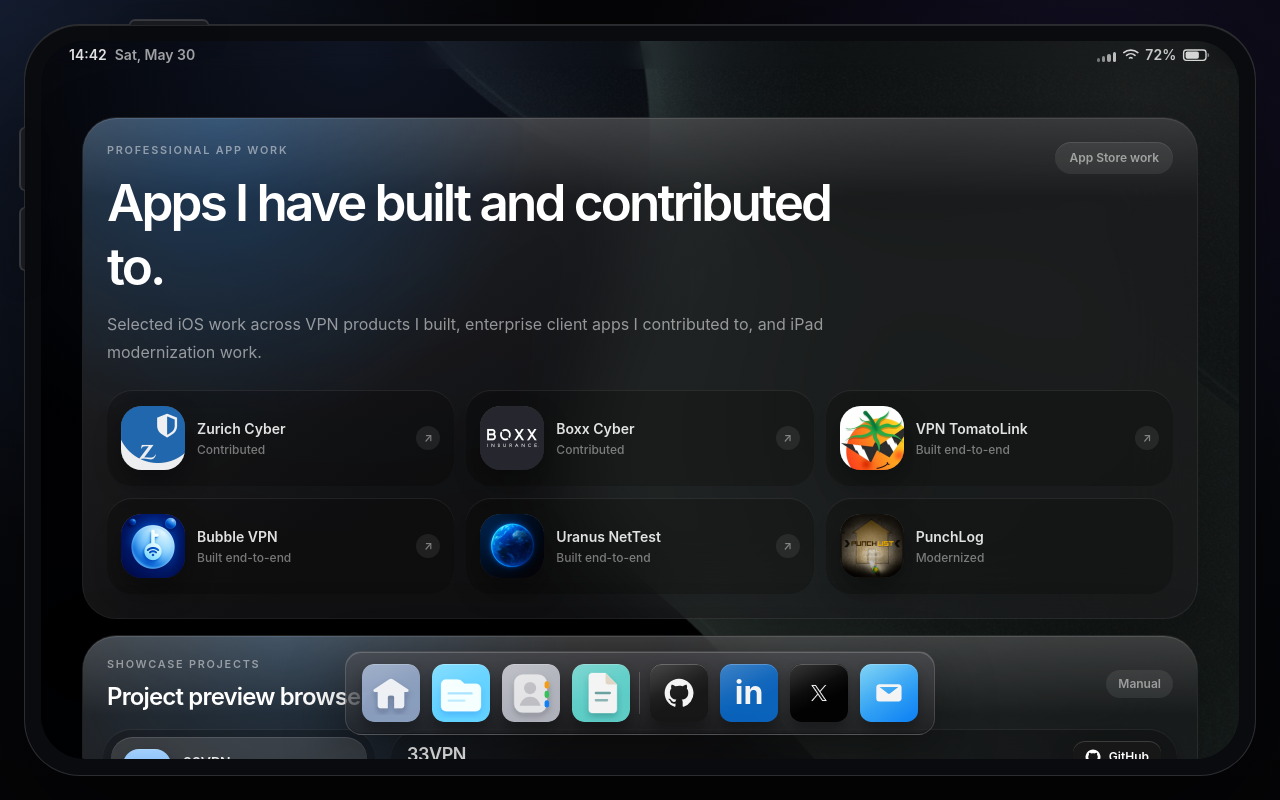
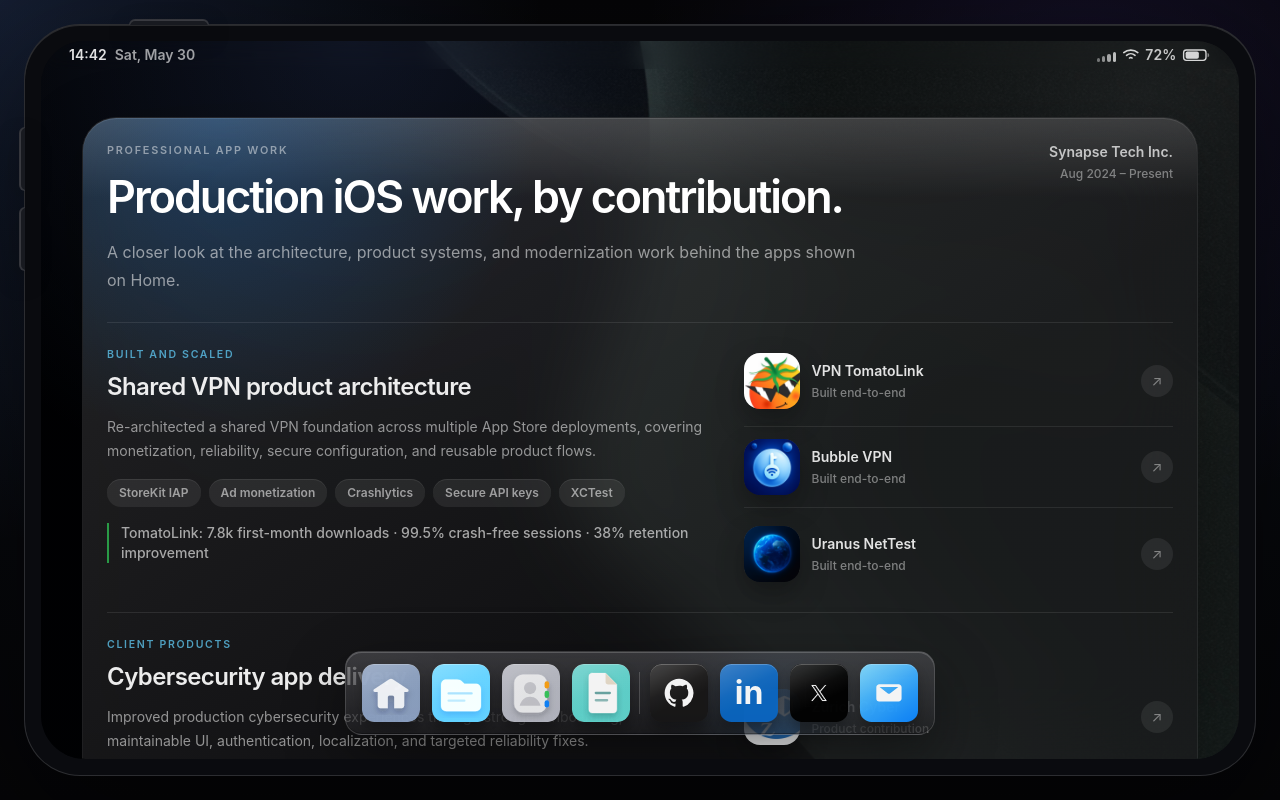
Before and after one commit to zeeshan2k2/zeeshan-ios, a Next.js app: page /projects in a window 1280 px wide. Built offline with nearby package versions, Linux system fonts and the light colour scheme.

Commit message:
updated projects section

```diff
--- a/components/home/HomeWidgetScreen.tsx
+++ b/components/home/HomeWidgetScreen.tsx
@@ -101,7 +101,7 @@
 const homeProjects: HomeProject[] = [
   {
     name: "33VPN",
-    status: "Public first phase",
+    status: "UIKit VPN alpha",
     description: "UIKit VPN client interface with MVVM Clean Architecture.",
     icon: "/ui/appscreenshots/33vpn/app-icon.png",
     href: "/projects#33vpn",
@@ -156,10 +156,11 @@
   },
   {
     name: "Spatial Tutor",
-    status: "AI + VisionOS",
+    status: "AI + visionOS",
     description: "VisionOS AI tutor with SwiftUI, TCA, voice streaming, and session summaries.",
     icon: "/ui/appscreenshots/spatial-tutor/app-icon.png",
     href: "/projects#spatial-tutor",
+    githubUrl: "https://github.com/zeeshan2k2/Spatial-Tutor",
     preferredFrame: "vision",
     screenshots: [
       { src: "/ui/appscreenshots/spatial-tutor/board%20view.png" },
@@ -329,7 +330,7 @@
               <div>
                 <p className="text-[0.68rem] font-semibold uppercase tracking-[0.14em] text-white/42">Current Role</p>
                 <p className="mt-2 text-sm font-semibold text-white/84">iOS Developer</p>
-                <p className="mt-1 text-xs font-medium text-white/48">Synapse Consulting</p>
+                <p className="mt-1 text-xs font-medium text-white/48">Synapse Tech Inc.</p>
               </div>
               <span className="rounded-full bg-[#34C759]/16 px-2.5 py-1 text-[0.68rem] font-semibold text-[#9BE7AE]">
                 Aug 2024 - Present
--- a/components/projects/ProjectsArchive.tsx
+++ b/components/projects/ProjectsArchive.tsx
@@ -17,6 +17,43 @@
   square: "h-[18rem] w-[18rem] sm:h-[20rem] sm:w-[20rem]",
   vision: "aspect-video h-auto w-[27rem] sm:w-[31rem]",
 };
+
+const professionalWorkGroups = [
+  {
+    eyebrow: "Built and scaled",
+    title: "Shared VPN product architecture",
+    description:
+      "Re-architected a shared VPN foundation across multiple App Store deployments, covering monetization, reliability, secure configuration, and reusable product flows.",
+    apps: [
+      { name: "VPN TomatoLink", role: "Built end-to-end" },
+      { name: "Bubble VPN", role: "Built end-to-end" },
+      { name: "Uranus NetTest", role: "Built end-to-end" },
+    ],
+    highlights: ["StoreKit IAP", "Ad monetization", "Crashlytics", "Secure API keys", "XCTest"],
+    outcome: "TomatoLink: 7.8k first-month downloads · 99.5% crash-free sessions · 38% retention improvement",
+  },
+  {
+    eyebrow: "Client products",
+    title: "Cybersecurity app delivery",
+    description:
+      "Improved production cybersecurity experiences through stronger onboarding, maintainable UI, authentication, localization, and targeted reliability fixes.",
+    apps: [
+      { name: "Zurich Cyber", role: "Product contribution" },
+      { name: "Boxx Cyber", role: "Client app contribution" },
+    ],
+    highlights: ["Onboarding redesign", "Passkey authentication", "Localization", "Notifications", "UI consistency"],
+    outcome: "Zurich Cyber: refactored key flows and resolved notification issues across an established App Store product",
+  },
+  {
+    eyebrow: "Modernized",
+    title: "Legacy iPad application",
+    description:
+      "Refactored and modernized a legacy Objective-C application with an iPad-focused interface overhaul and fixes across key functional paths.",
+    apps: [{ name: "PunchLog", role: "Legacy modernization" }],
+    highlights: ["Objective-C", "iPad UI overhaul", "Code refactoring", "Functional fixes", "Performance"],
+    outcome: "Improved stability, performance, maintainability, and the overall iPad user experience",
+  },
+] as const;
 
 function ArchiveSurface({
   children,
@@ -109,31 +146,79 @@
           <div className="flex flex-col gap-4 sm:flex-row sm:items-start sm:justify-between">
             <div>
               <Eyebrow>Professional App Work</Eyebrow>
-              <h1 className="mt-3 max-w-3xl text-[clamp(2rem,4vw,3.4rem)] font-semibold leading-tight tracking-[-0.055em] text-white">
-                Apps I have built and contributed to.
+              <h1 className="mt-3 max-w-3xl text-[clamp(1.8rem,3.5vw,3rem)] font-semibold leading-tight tracking-[-0.045em] text-white">
+                Production iOS work, by contribution.
               </h1>
               <p className="mt-3 max-w-3xl text-sm leading-6 text-white/54 sm:text-base sm:leading-7">
-                Selected iOS work across VPN products I built, enterprise client apps I contributed to, and iPad modernization work.
+                A closer look at the architecture, product systems, and modernization work behind the apps shown on Home.
               </p>
             </div>
-            <div className="shrink-0 rounded-full bg-white/[0.08] px-3.5 py-2 text-xs font-semibold text-white/52 shadow-[inset_0_1px_0_rgba(255,255,255,0.1)]">
-              App Store work
+            <div className="shrink-0 text-left sm:text-right">
+              <p className="text-sm font-semibold text-white/72">Synapse Tech Inc.</p>
+              <p className="mt-1 text-xs font-medium text-white/42">Aug 2024 – Present</p>
             </div>
           </div>
 
-          <div className="mt-6 grid grid-cols-1 gap-3 sm:grid-cols-2 xl:grid-cols-3">
-            {professionalApps.map((app) => {
+          <div className="mt-7 border-t border-white/[0.09]">
+            {professionalWorkGroups.map((group) => (
+              <section
+                className="grid gap-5 border-b border-white/[0.09] py-6 last:border-b-0 lg:grid-cols-[minmax(0,1fr)_minmax(20rem,0.72fr)] lg:gap-10"
+                key={group.title}
+              >
+                <div>
+                  <p className="text-[0.66rem] font-semibold uppercase tracking-[0.16em] text-[#64D2FF]/72">
+                    {group.eyebrow}
+                  </p>
+                  <h2 className="mt-2 text-xl font-semibold tracking-[-0.025em] text-white/92 sm:text-2xl">
+                    {group.title}
+                  </h2>
+                  <p className="mt-3 max-w-3xl text-sm leading-6 text-white/54">
+                    {group.description}
+                  </p>
+
+                  <div className="mt-4 flex flex-wrap gap-2">
+                    {group.highlights.map((highlight) => (
+                      <span
+                        className="rounded-full bg-white/[0.075] px-3 py-1.5 text-xs font-semibold text-white/55 shadow-[inset_0_1px_0_rgba(255,255,255,0.08)]"
+                        key={highlight}
+                      >
+                        {highlight}
+                      </span>
+                    ))}
+                  </div>
+
+                  <p className="mt-4 border-l-2 border-[#30D158]/70 pl-3 text-xs font-medium leading-5 text-white/62 sm:text-sm">
+                    {group.outcome}
+                  </p>
+                </div>
+
+                <div className="flex flex-col justify-center divide-y divide-white/[0.08]">
+                  {group.apps.map((groupApp) => {
+                    const app = professionalApps.find((item) => item.name === groupApp.name);
+
+                    if (!app) {
+                      return null;
+                    }
+
                     const content = (
                       <>
-                  <div className="relative flex h-16 w-16 shrink-0 items-center justify-center overflow-hidden rounded-[1.3rem] bg-[linear-gradient(145deg,rgba(255,255,255,0.18),rgba(255,255,255,0.06))] shadow-[0_14px_28px_rgba(0,0,0,0.32),inset_0_1px_0_rgba(255,255,255,0.16)]">
-                    <Image alt="" aria-hidden="true" className="h-full w-full object-cover" height={64} src={app.icon} unoptimized width={64} />
+                        <div className="relative h-14 w-14 shrink-0 overflow-hidden rounded-[1rem] shadow-[0_12px_28px_rgba(0,0,0,0.3),inset_0_1px_0_rgba(255,255,255,0.16)]">
+                          <Image
+                            alt=""
+                            aria-hidden="true"
+                            className="h-full w-full object-cover"
+                            height={56}
+                            src={app.icon}
+                            unoptimized
+                            width={56}
+                          />
                         </div>
                         <div className="min-w-0">
-                    <p className="text-sm font-semibold leading-tight text-white/88">{app.name}</p>
-                    <p className="mt-1 text-xs font-medium leading-tight text-white/44">{app.label}</p>
+                          <p className="text-sm font-semibold text-white/88">{app.name}</p>
+                          <p className="mt-1 text-xs font-medium text-white/44">{groupApp.role}</p>
                         </div>
                         {app.href ? (
-                    <span className="ml-auto flex h-6 w-6 shrink-0 items-center justify-center rounded-full bg-white/[0.08] text-[0.7rem] font-semibold text-white/42 transition group-hover:bg-white/[0.14] group-hover:text-white/72">
+                          <span className="ml-auto flex h-8 w-8 shrink-0 items-center justify-center rounded-full bg-white/[0.07] text-sm text-white/42 transition group-hover:bg-white/[0.13] group-hover:text-white/78">
                             ↗
                           </span>
                         ) : null}
@@ -141,7 +226,7 @@
                     );
 
                     const className =
-                "group flex min-h-24 items-center gap-3 rounded-[1.55rem] bg-black/20 p-3.5 text-left shadow-[inset_0_1px_0_rgba(255,255,255,0.08)] transition hover:bg-white/[0.08] active:scale-[0.985]";
+                      "group flex min-h-20 items-center gap-3 py-3 text-left transition first:pt-0 last:pb-0";
 
                     return app.href ? (
                       <a className={className} href={app.href} key={app.name} rel="noreferrer" target="_blank">
@@ -153,6 +238,9 @@
                       </div>
                     );
                   })}
+                </div>
+              </section>
+            ))}
           </div>
         </div>
       </ArchiveSurface>
--- a/content/about.ts
+++ b/content/about.ts
@@ -4,12 +4,12 @@
   location: "Karachi, Pakistan",
   headline: "I build native Apple-platform apps, AI-assisted systems, and polished product experiences.",
   intro:
-    "Software Engineering graduate and iOS Developer at Synapse Consulting, focused on clean architecture, performance, maintainable code, production VPN apps, enterprise client work, and AI-assisted Apple-platform systems.",
+    "Software Engineering graduate and iOS Developer at Synapse Tech Inc., focused on clean architecture, performance, maintainable code, production VPN apps, enterprise client work, and AI-assisted Apple-platform systems.",
 };
 
 export const aboutExperience = [
   {
-    company: "Synapse Consulting",
+    company: "Synapse Tech Inc.",
     role: "iOS Developer",
     period: "Aug 2024 - Present",
     progression: [
@@ -28,7 +28,7 @@
       "Re-architected and scaled shared VPN app architecture across TomatoLink, Bubble VPN, and Uranus NetTest deployments.",
       "Implemented StoreKit in-app purchases, ad monetization, Crashlytics monitoring, secure API key handling, and XCTest-backed reliability work.",
       "Built a VisionOS AI Tutor from scratch using SwiftUI, TCA, real-time WebSocket-based AI voice streaming, SwiftData persistence, session management, and automated summaries.",
-      "Contributed to enterprise iOS client projects, including Zurich-related mobile app work through Synapse Consulting, with onboarding, UI consistency, maintainability, localization, passkey authentication, and notification improvements.",
+      "Contributed to enterprise iOS client projects, including Zurich-related mobile app work through Synapse Tech Inc., with onboarding, UI consistency, maintainability, localization, passkey authentication, and notification improvements.",
       "Refactored and modernized PunchLog, a legacy Objective-C iPad app, with a tailored UI overhaul and functional stability improvements.",
     ],
   },
@@ -45,7 +45,7 @@
   },
   {
     title: "Enterprise Client Work",
-    body: "Client-facing iOS delivery through Synapse Consulting, with careful public wording, maintainable implementation, and professional polish.",
+    body: "Client-facing iOS delivery through Synapse Tech Inc., with careful public wording, maintainable implementation, and professional polish.",
   },
   {
     title: "iPad Modernization",
--- a/content/projectArchive.ts
+++ b/content/projectArchive.ts
@@ -42,7 +42,7 @@
   {
     slug: "33vpn",
     name: "33VPN",
-    status: "Public first phase",
+    status: "UIKit VPN alpha",
     description: "UIKit VPN client interface with MVVM Clean Architecture.",
     category: "UIKit app architecture",
     icon: "/ui/appscreenshots/33vpn/app-icon.png",
@@ -106,11 +106,12 @@
   {
     slug: "spatial-tutor",
     name: "Spatial Tutor",
-    status: "VisionOS + AI",
+    status: "AI + visionOS",
     description: "VisionOS AI tutor with SwiftUI, TCA, voice streaming, and session summaries.",
     category: "VisionOS product work",
     icon: "/ui/appscreenshots/spatial-tutor/app-icon.png",
     href: "/projects#spatial-tutor",
+    githubUrl: "https://github.com/zeeshan2k2/Spatial-Tutor",
     techStack: ["SwiftUI", "VisionOS", "TCA", "WebSocket", "SwiftData"],
     preferredFrame: "vision",
     screenshots: [
```
Also changed, not shown: 1 other file (tests, documents, lock files or other folders). Lines whose indentation alone changed are shown as unchanged.
